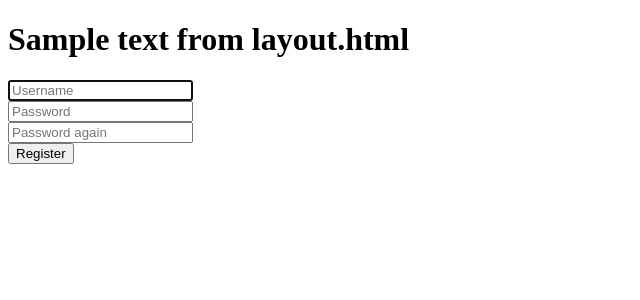
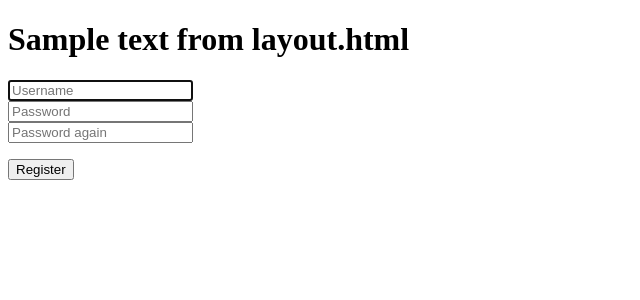
Before and after one commit to 0Pavlov/crowd-monitor, a Flask app: page /register in a window 1280 px wide. Shown: the top 300 px of the page, without its empty margins (0-640 px from the left). Run offline with Flask 3, Linux system fonts and the light colour scheme.

Commit message:
Add message placeholder

```diff
--- a/templates/register.html
+++ b/templates/register.html
@@ -18,6 +18,10 @@
                 <input name="confirmation" placeholder="Password again" type="password">
             </div>
             <div>
+                <!-- Info message (empty by default) -->
+                <p style="color:{{ color }}">{{ message }}</p>
+            </div>
+            <div>
                 <button type="submit">Register</button>
             </div>
         </div>
```
